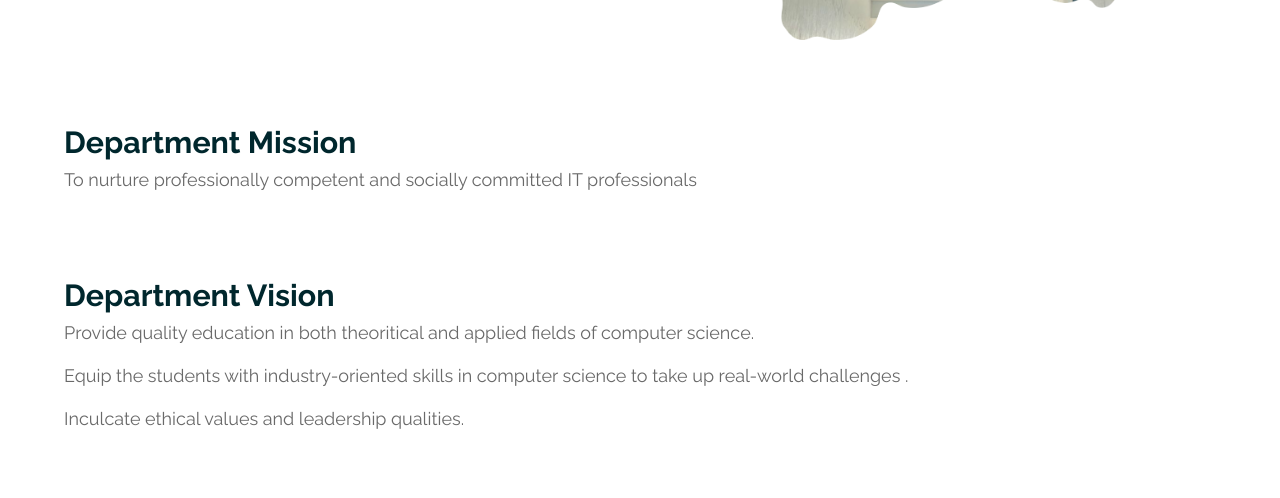
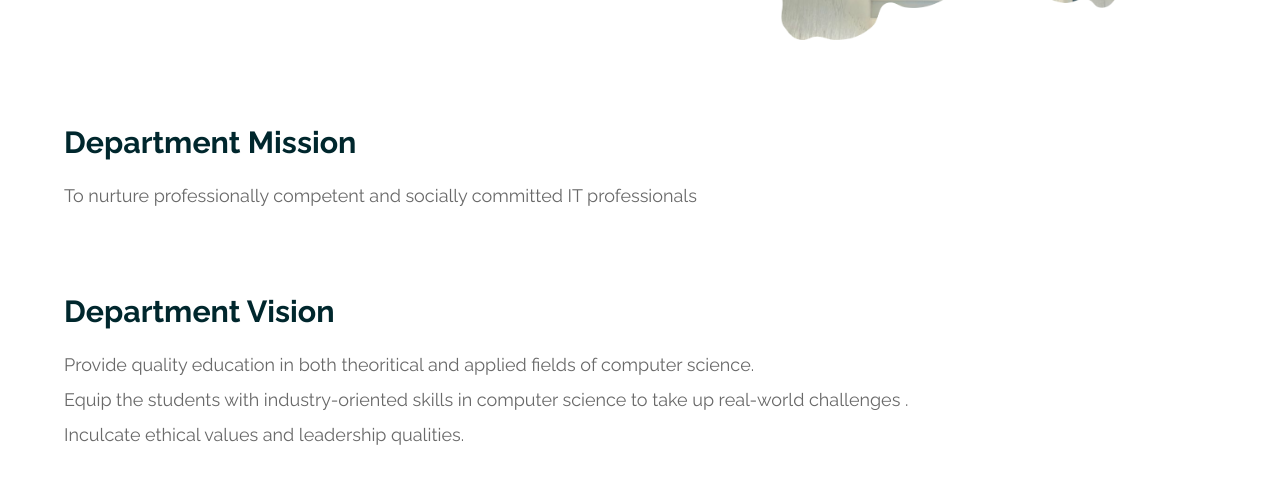
Before and after one commit to AbhishekNSanthosh/ncipetc24, a Next.js app: page / in a window 1280 px wide. Shown: the part 2280-2778 px from the top of the page. Built offline with nearby package versions, Linux system fonts and the light colour scheme.

Commit message:
feat:department vision mission

```diff
--- a/src/styles/scss/about.module.scss
+++ b/src/styles/scss/about.module.scss
@@ -148,6 +148,11 @@
 
 .missionRow{
     width: 100%;
+    display: flex;
+    flex-direction: column;
+    align-items: center;
+    justify-content: center;
+    gap: 2vh;
 }
 
 
@@ -157,7 +162,7 @@
     justify-content: flex-start;
     width: 100%;
     flex-direction: column;
-    gap: 2vh;
+    gap: 1vh;
 }
 
 
```
